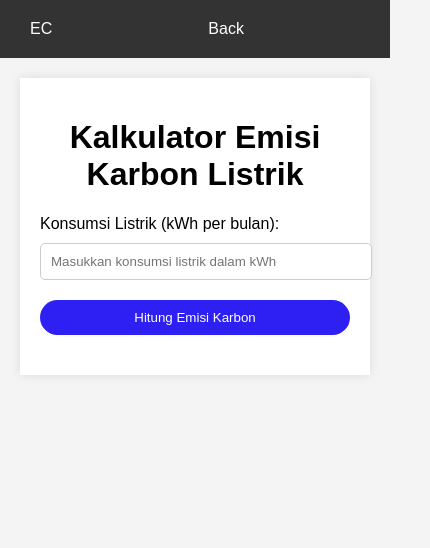
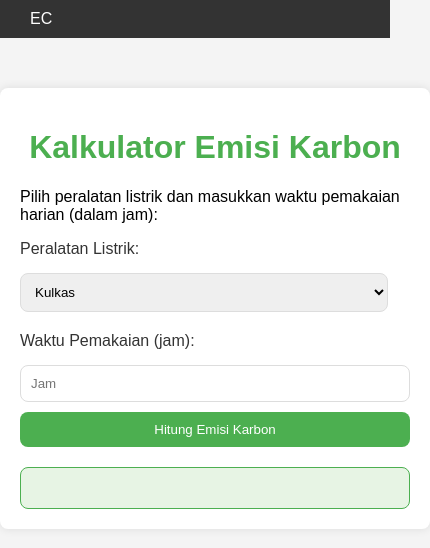
Before and after one commit to Ridzz9782/Emisi-carbon, a plain HTML site: page lis.html in a window 390 px wide. Shown: the whole page, 430 px wide, since content can reach past the window. Drawn offline with Linux system fonts and the light colour scheme.

Commit message:
change: Mengganti Listrik

```diff
--- a/ac.css
+++ b/ac.css
@@ -170,7 +170,7 @@ main {
     }
 }
 
-.container, hr {
+.container {
     max-width: 600px;
     margin: 0 auto;
     background-color: #fff;
@@ -179,10 +179,6 @@ main {
     border-radius: 5px;
     /* animation: bounce 2s; */
     animation: bounce 2s;
-}
-
-hr {
-    background-color: hsl(175, 100%, 50%);
 }
 
 h1 {
--- a/lis.css
+++ b/lis.css
@@ -2,6 +2,69 @@ body {
     font-family: Arial, sans-serif;
     margin: 0;
     padding: 0;
+}
+
+.navbar {
+    display: flex;
+    justify-content: space-between;
+    align-items: center;
+    background-color: #333;
+    padding: 10px;
+}
+
+.navbar a {
+    color: white;
+    text-decoration: none;
+    padding: 14px 20px;
+}
+
+.navbar a:hover {
+    background-color: #ddd;
+    color: black;
+    border-radius: 30px;
+}
+
+.navbar .menu {
+    display: flex;
+}
+
+.navbar .menu a {
+    padding: 10px;
+}
+
+.menu-toggle {
+    display: none;
+    flex-direction: column;
+    cursor: pointer;
+}
+
+.menu-toggle div {
+    width: 25px;
+    height: 3px;
+    background-color: white;
+    margin: 4px 0;
+}
+
+@media (max-width: 768px) {
+    .menu {
+        display: none;
+        flex-direction: column;
+        width: 100%;
+        background-color: #333;
+    }
+
+    .menu a {
+        text-align: center;
+        padding: 10px;
+    }
+
+    .menu-toggle {
+        display: flex;
+    }
+
+    .menu.active {
+        display: flex;
+    }
 }
 
 main {
@@ -74,55 +137,54 @@ main {
 
 body {
     font-family: Arial, sans-serif;
+    background-color: #f4f4f4;
     margin: 0;
-    background-color: #f4f4f4;
+    padding: 0;
 }
-
 .container {
+    width: 100%;
     max-width: 600px;
-    margin: 0 auto;
-    background-color: #fff;
+    margin: 50px auto;
+    background-color: white;
     padding: 20px;
-    box-shadow: 0 0 10px rgba(0, 0, 0, 0.1);
+    box-shadow: 0 0 10px rgba(0,0,0,0.1);
+    border-radius: 8px;
     animation: bounce 2s;
 }
-
 h1 {
     text-align: center;
+    color: #4CAF50;
 }
-
 label {
     display: block;
-    margin-bottom: 10px;
+    margin: 10px 0 5px;
+    color: #333;
 }
-
-input {
-    width: 100%;
+input[type="number"], select {
+    width: calc(100% - 22px);
     padding: 10px;
-    margin-bottom: 20px;
-    border: 1px solid #ccc;
-    border-radius: 5px;
+    margin: 10px 0;
+    border: 1px solid #ddd;
+    border-radius: 8px;
 }
-
 button {
     width: 100%;
     padding: 10px;
-    background-color: hsl(244, 90%, 54%);
+    background-color: #4CAF50;
     color: white;
     border: none;
-    border-radius: 5px;
+    border-radius: 8px;
     cursor: pointer;
-    border-radius: 30px;
 }
-
 button:hover {
-    background-color: hsl(229, 100%, 62%);
-    border-radius: 30px;
+    background-color: #45a049;
 }
-
 .result {
-    text-align: center;
     margin-top: 20px;
+    padding: 20px;
+    background-color: #e7f4e4;
+    border: 1px solid #4CAF50;
+    border-radius: 8px;
 }
 
 @keyframes bounce {
--- a/lis.html
+++ b/lis.html
@@ -3,31 +3,38 @@
 <head>
     <meta charset="UTF-8">
     <meta name="viewport" content="width=device-width, initial-scale=1.0">
-    <title>Kalkulator Emisi Karbon Listrik</title>
+    <title>Kalkulator Emisi Karbon Peralatan Listrik</title>
     <link rel="stylesheet" href="lis.css">
 </head>
 <body>
     <header>
-        <div class="navbar">
-            <div class="logo">
-                <a href="#">EC</a>
+        <nav>
+            <div class="navbar">
+                <div class="logo">
+                    <a href="#">EC</a>
+                </div>
             </div>
-            <div class="menu" id="menu">
-                <a href="index.html">Back</a>
-
-            </div>
-        </div>
+        </nav>
     </header>
-    <main>
     <div class="container">
-        <h1>Kalkulator Emisi Karbon Listrik</h1>
-        <label for="consumption">Konsumsi Listrik (kWh per bulan):</label>
-        <input type="number" id="consumption" placeholder="Masukkan konsumsi listrik dalam kWh">
+        <h1>Kalkulator Emisi Karbon</h1>
+        <p>Pilih peralatan listrik dan masukkan waktu pemakaian harian (dalam jam):</p>
+        <label for="appliance">Peralatan Listrik:</label>
+        <select id="appliance">
+            <option value="0.1">Kulkas</option>
+            <option value="0.12">Dispenser</option>
+            <option value="0.05">Laptop</option>
+            <option value="0.15">Komputer</option>
+            <option value="0.05">Kipas Angin</option>
+            <option value="0.2">Printer</option>
+            <option value="1.5">Kompor Listrik</option>
+            <option value="0.1">TV</option>
+        </select>
+        <label for="hours">Waktu Pemakaian (jam):</label>
+        <input type="number" id="hours" placeholder="Jam">
         <button onclick="calculateEmissions()">Hitung Emisi Karbon</button>
         <div class="result" id="result"></div>
     </div>
-    </main>
-
     <script src="lis.js">
 
     </script>
--- a/lis.js
+++ b/lis.js
@@ -1,17 +1,12 @@
 function calculateEmissions() {
-    const consumption = document.getElementById('consumption').value;
-    const emissionFactor = 0.92; // Faktor emisi karbon (kg CO2 per kWh)
+    const appliance = parseFloat(document.getElementById('appliance').value);
+    const hours = parseFloat(document.getElementById('hours').value) || 0;
 
-    if (consumption) {
-        const monthlyEmissions = consumption * emissionFactor; // Emisi bulanan dalam kg CO2
-        const yearlyEmissions = monthlyEmissions * 12; // Emisi tahunan dalam kg CO2
+    // Faktor emisi karbon (dalam kg CO2 per kWh)
+    const emissionFactor = 0.92;
 
-        document.getElementById('result').innerHTML = `
-            <h2>Hasil Perhitungan</h2>
-            <p>Emisi Karbon Bulanan: ${monthlyEmissions.toFixed(2)} kg CO2</p>
-            <p>Emisi Karbon Tahunan: ${yearlyEmissions.toFixed(2)} kg CO2</p>
-        `;
-    } else {
-        document.getElementById('result').innerHTML = '<p>Mohon masukkan data konsumsi listrik.</p>';
-    }
+    const totalUsage = appliance * hours;
+    const totalEmissions = totalUsage * emissionFactor;
+
+    document.getElementById('result').innerHTML = `<h2>Total Emisi Karbon Harian: ${totalEmissions.toFixed(2)} kg CO2</h2>`;
 }
--- a/style.css
+++ b/style.css
@@ -2,70 +2,7 @@ body {
     font-family: Arial, sans-serif;
     margin: 0;
     padding: 0;
-}
-
-.navbar {
-    display: flex;
-    justify-content: space-between;
-    align-items: center;
-    background-color: #333;
-    padding: 10px;
-}
-
-.navbar a {
-    color: white;
-    text-decoration: none;
-    padding: 14px 20px;
-}
-
-.navbar a:hover {
-    background-color: #ddd;
-    color: black;
-    border-radius: 30px;
-}
-
-.navbar .menu {
-    display: flex;
-}
-
-.navbar .menu a {
-    padding: 10px;
-}
-
-.menu-toggle {
-    display: none;
-    flex-direction: column;
-    cursor: pointer;
-}
-
-.menu-toggle div {
-    width: 25px;
-    height: 3px;
-    background-color: white;
-    margin: 4px 0;
-}
-
-@media (max-width: 768px) {
-    .menu {
-        display: none;
-        flex-direction: column;
-        width: 100%;
-        background-color: #333;
     }
-
-    .menu a {
-        text-align: center;
-        padding: 10px;
-    }
-
-    .menu-toggle {
-        display: flex;
-    }
-
-    .menu.active {
-        display: flex;
-    }
-}
 
     .gm {
     display: flex;
```
Also changed, not shown: index.html (+0 -3 lines).
